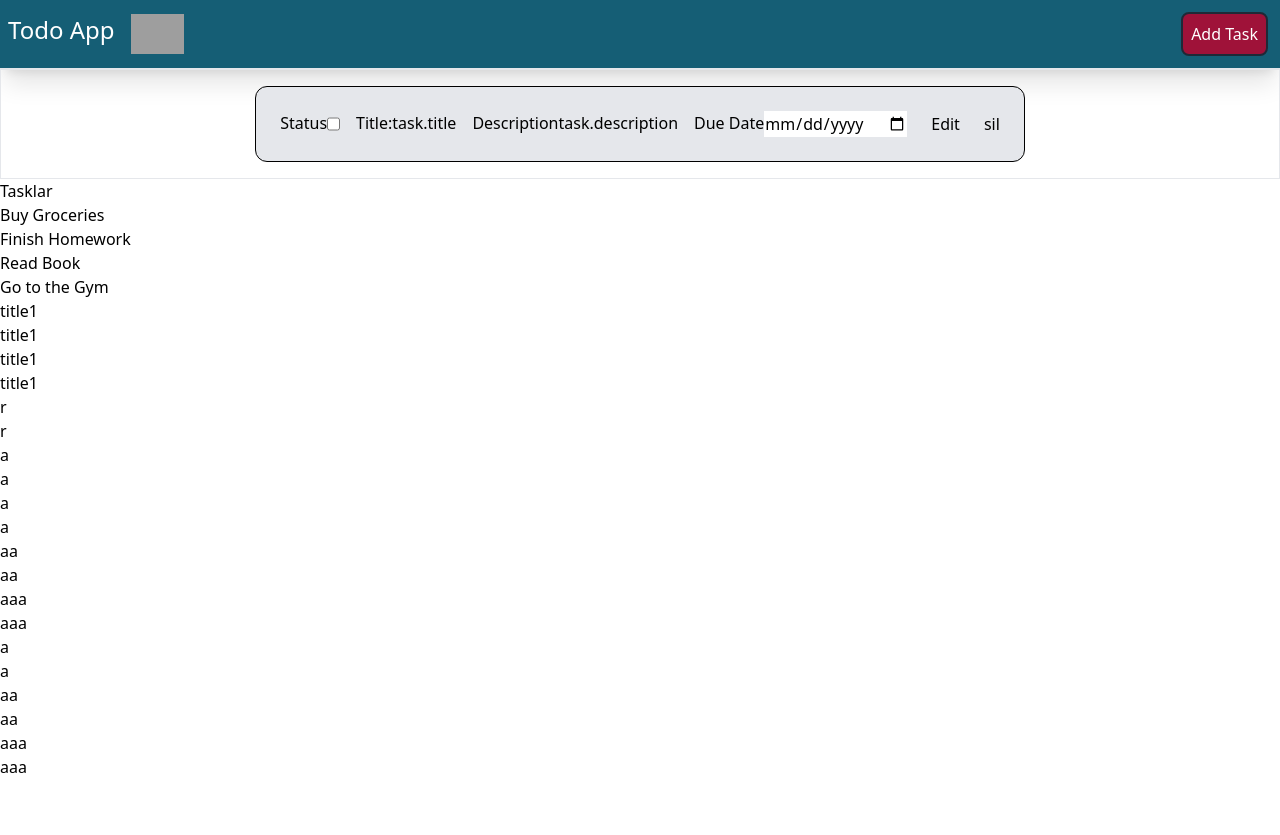
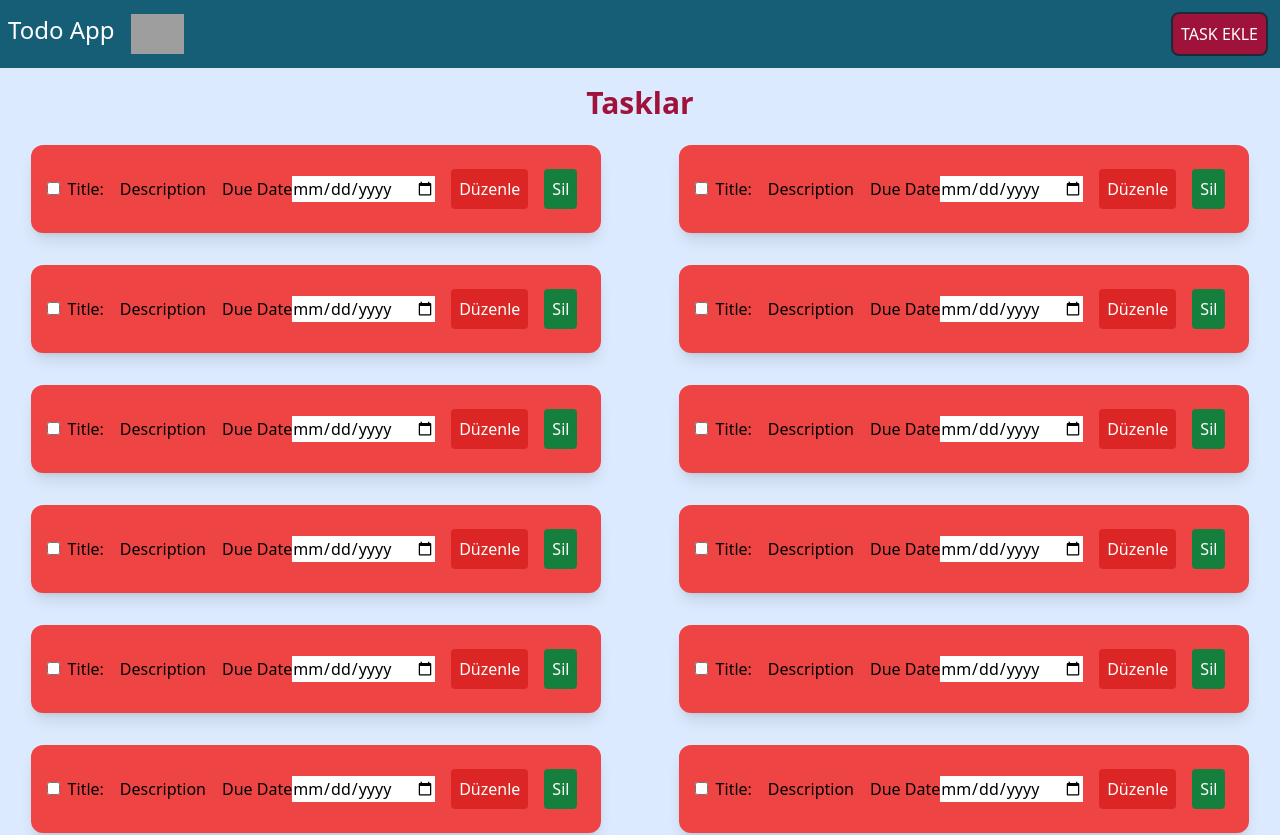
Before and after one commit to KaygusuzBK/react-todo-app, a React (Vite) app: page / in a window 1280 px wide. Shown: the top 835 px of the page. Before the commit the page ends 800 px from the top, so only its background shows below. Built offline with nearby package versions, Linux system fonts and the light colour scheme; data requests are answered from the project's data file; grey boxes are pictures that could not be loaded.

Commit message:
Ekleme işlemi
Ekleme işlemi :+1:

```diff
--- a/src/Layout/header/index.jsx
+++ b/src/Layout/header/index.jsx
@@ -14,7 +14,7 @@ function Header() {
             className="p-2 m-3 rounded-lg bg-rose-800 text-white hover:bg-rose-500 hover:text-white border-2 border-gray-800"
             href="/add-task"
           >
-            Add Task
+          TASK EKLE
           </a>
         </div>
       </header>
--- a/src/components/button/Button.jsx
+++ b/src/components/button/Button.jsx
@@ -1,17 +1,14 @@
 import { createElement } from "react";
 import propTypes from "prop-types";
-function Button({ text, as }) {
-  createElement(as, {
-    className: "rounded h-10",
-    children: text,
-  });
+function Button({ text, className, onClick }) {
   return (
     <>
       <button
-        className="bg-green-500 hover:bg-green-700 text-white font-bold py-2 px-4 rounded"
         as={"button"}
+        className={`rounded h-10 ${className}`}
+        onClick={onClick}
       >
-        Add Task
+        {text}
       </button>
     </>
   );
--- a/src/components/input/input.jsx
+++ b/src/components/input/input.jsx
@@ -1,8 +1,9 @@
-function Input({ placeholder, type, onChange, value }) {
+function Input({ placeholder, type, onChange, value, required }) {
   return (
     <>
       <div className="flex justify-end">
         <input
+          required={required}
           className="border rounded shadow-md"
           placeholder={placeholder}
           type={type}
--- a/src/components/task/taskForm/taskForm.jsx
+++ b/src/components/task/taskForm/taskForm.jsx
@@ -1,33 +1,41 @@
+import { getTasks, getTaskId } from "../../../services/task.js";
+import { useState, useEffect } from "react";
+import Button from "../../button/button.jsx";
+
 function TaskForm(task) {
   return (
-    <form className="flex flex-column align-center justify-center border">
-      <ul className="flex rounded-xl bg-gray-200 border border-black p-4 m-4">
-        <li className="flex p-2">
-          <label htmlFor="status">Status</label>
+    <>
+      <form onSubmit={getTasks} className="flex flex-column justify-center items-center m-2">
+        <ul className="flex flex-column p-4 justify-center items-center shadow-lg bg-red-500 rounded-xl">
+          <li className="">
             <input type="checkbox" />
           </li>
-        <li className="flex p-2">
+          <li className="p-2">
             <label htmlFor="title">Title: </label>
-          <h2 name="title">task.title</h2>
+            <p name="title">{getTasks.title}</p>
           </li>
-        <li className="flex p-2">
+          <li className="p-2">
             <label htmlFor="description">Description</label>
-          <h2 id="description" name="description">
-            task.description
-          </h2>
+            <p id="description" name="description">
+              {getTasks.description}
+            </p>
           </li>
-        <li className="flex p-2">
+          <li className="p-2">
             <label htmlFor="dueDate">Due Date</label>
-          <input type="date" id="dueDate" name="dueDate" value={"23.02.2024"} />
-        </li>
+            <input
+              type="date"
+              id="dueDate"
+              name="dueDate"
+              value={getTasks.dueDate}
+            />
+          </li >
           <div className="flex">
-          <button className="px-4" type="submit">
-            Edit
-          </button>
-          <button className="px-2">sil</button>
+            <Button type="submit" className="bg-red-600 text-white m-2 p-2" text="Düzenle" />
+            <Button type="submit" text="Sil" className="bg-green-700 m-2 p-2 text-white" />
           </div>
         </ul>
       </form>
+    </>
   );
 }
 
--- a/src/pages/AddTask/AddTask.jsx
+++ b/src/pages/AddTask/AddTask.jsx
@@ -30,6 +30,7 @@ function AddTask() {
           ></Input>
           <h1 className="text-xl font-bold">Date:</h1>
           <Input
+            data-date-format="DD MMMM YYYY"
             type="date"
             id="dueDate"
             onChange={(e) => setTask({ ...task, dueDate: e.target.value })}
@@ -39,9 +40,13 @@ function AddTask() {
 
       <div className="flex justify-center">
         <Button
+          className="bg-green-500 text-white p-2 m-2"
           text="Add Task"
           as="button"
-          onClick={(() => console.log(task), pushTask(task))}
+          onClick={() => {
+            console.log(task);
+            pushTask(task);
+          }}
         ></Button>
       </div>
     </>
--- a/src/pages/Home/index.jsx
+++ b/src/pages/Home/index.jsx
@@ -1,25 +1,37 @@
 import React from "react";
+import { Link } from "react-router-dom";
 import { getTasks, getTaskId } from "../../services//task.js";
 import TaskForm from "../../components/task/taskForm/taskForm.jsx";
+import TaskDetail from "../TaskDetail/TaskDetail.jsx";
+import classNames from "classnames";
 
 function Tasks() {
   const [tasks, setTasks] = React.useState([]);
 
+
   React.useEffect(() => {
     getTasks().then(({ data }) => setTasks(data));
-    console
-  }, []);
+    console;
+  }, [getTasks]);
 
   return (
     <>
-      <TaskForm />
-
-      <div>
-        <h1>Tasklar</h1>
-        <ul>
+      <div className="bg-blue-100">
+        <h1
+          className={classNames(
+            "text-3xl",
+            "text-center",
+            "font-bold",
+            "text-rose-800",
+            "p-4"
+          )}
+        >
+          Tasklar
+        </h1>
+        <ul className="grid sm:grid-cols-1 md:grid-cols-1 lg:grid-cols-2 xl:gird-cols-3 gap-4">
           {tasks.map((task) => (
             <li key={task.id}>
-              <a href={`/tasks/${task.id}`}>{task.title}</a>
+              <TaskDetail task={task} />
             </li>
           ))}
         </ul>
--- /dev/null
+++ b/src/pages/TaskDetail/TaskDetail.jsx
@@ -0,0 +1,11 @@
+import TaskForm from "../../components/task/taskForm/taskForm";
+
+function TaskDetail(task) {
+  return (
+    <>
+    <TaskForm task={task} />
+    </>
+  );
+}
+
+export default TaskDetail;
--- a/src/pages/tasks/task.jsx
+++ /dev/null
@@ -1,40 +0,0 @@
-import React, { useState, useEffect } from "react";
-import { getTaskId } from "../../services/taskService";
-import { useParams, Link, useHistory } from "react-router-dom";
-
-function TaskDetail() {
-  const { id } = useParams();
-  const [task, setTask] = useState(null);
-  const history = useHistory();
-
-  useEffect(() => {
-    getTaskId(id).then((task) => {
-      setTask(task);
-    });
-  }, [id]);
-
-  const handleDelete = () => {
-    getTaskId(id).then((task) => {
-      setTask(task);
-    });
-    history.push("/tasks");
-  };
-
-  if (!task) {
-    return <div>Loading...</div>;
-  }
-
-  return (
-    <div>
-      <h1>Task Detail</h1>
-      <h2>{task.title}</h2>
-      <p>Description: {task.description}</p>
-      <p>Due Date: {task.dueDate}</p>
-      <p>Status: {task.status}</p>
-      <button onClick={handleDelete}>Delete</button>
-      <Link to={`/task/${task.id}/edit`}>Edit</Link>
-    </div>
-  );
-}
-
-export default TaskDetail;
```
Also changed, not shown: src/routes/index.jsx (+6 -1 lines). Lines whose indentation alone changed are shown as unchanged.
